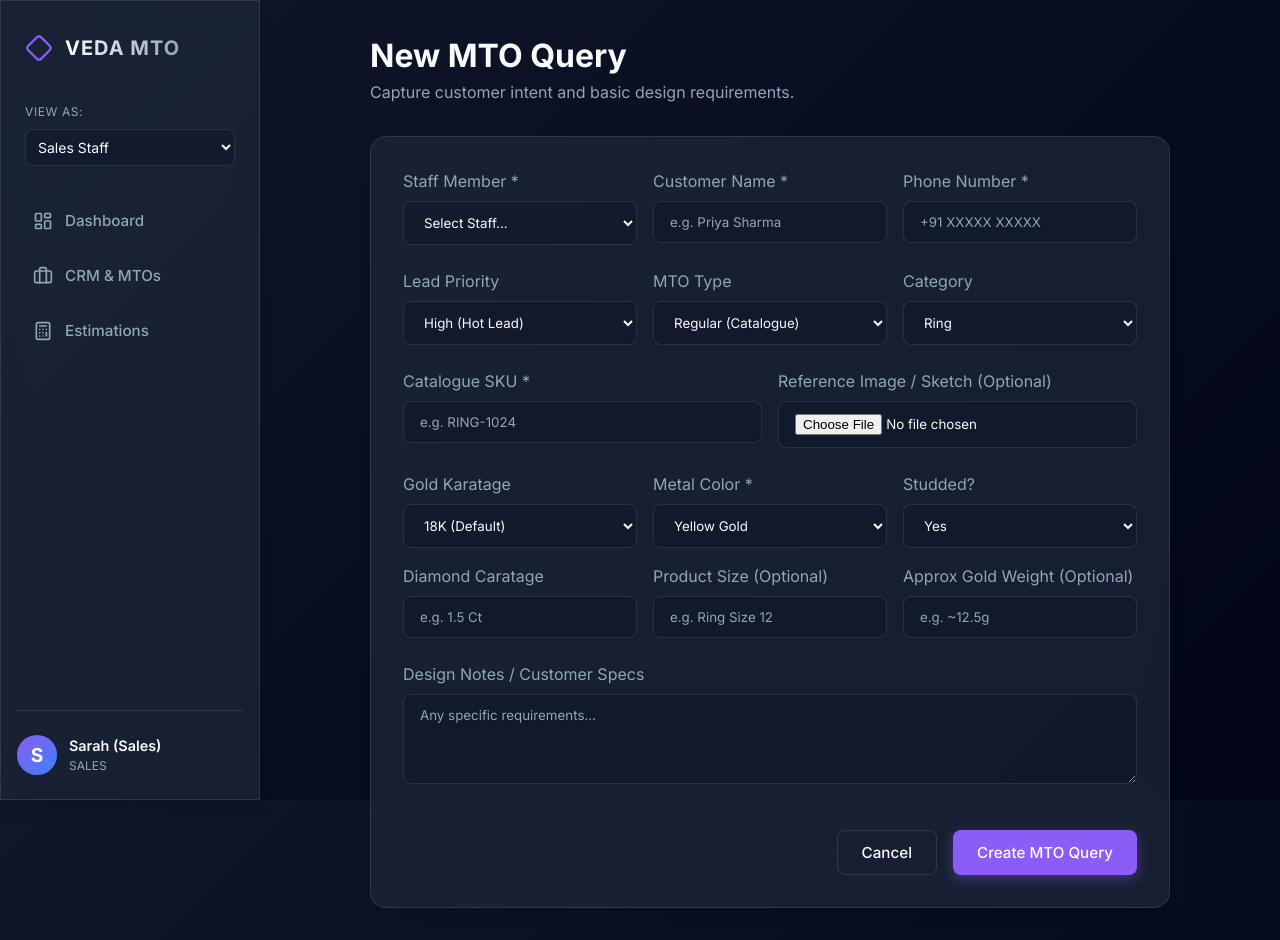
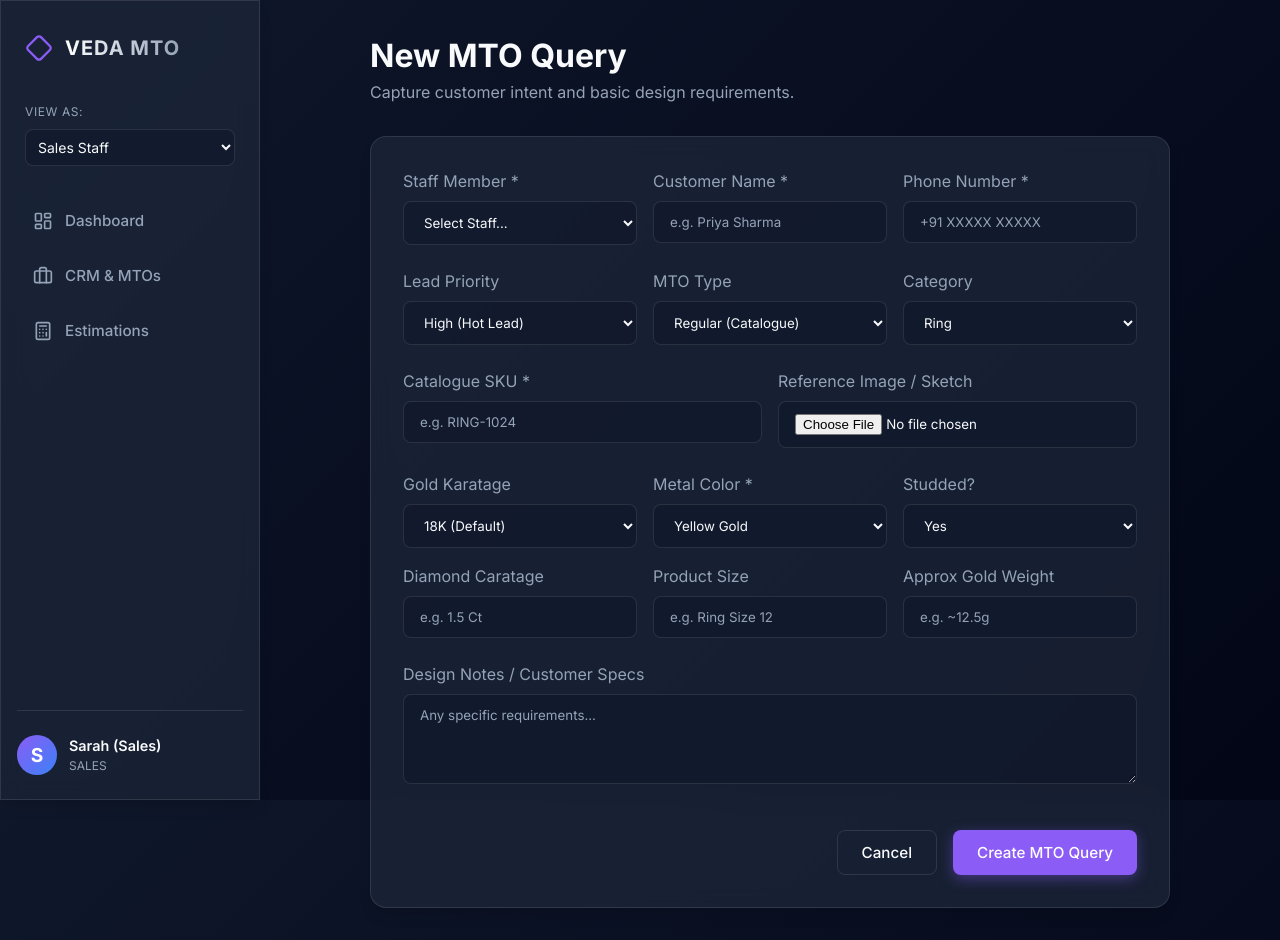
Before and after one commit to vinayakdalmia21/mto-tool, a Next.js app: page /mtos/create in a window 1280 px wide. Built offline with nearby package versions, Linux system fonts and the light colour scheme.

Commit message:
Remove optional tags from input labels to streamline form ui

```diff
--- a/src/app/mtos/create/page.tsx
+++ b/src/app/mtos/create/page.tsx
@@ -97,7 +97,7 @@ export default function CreateMtoPage() {
               </div>
             )}
             <div>
-              <label style={{ display: 'block', marginBottom: '0.5rem', color: 'var(--text-muted)' }}>Reference Image / Sketch (Optional)</label>
+              <label style={{ display: 'block', marginBottom: '0.5rem', color: 'var(--text-muted)' }}>Reference Image / Sketch</label>
               <input type="file" name="referenceImage" accept="image/*" />
             </div>
           </div>
@@ -136,11 +136,11 @@ export default function CreateMtoPage() {
             )}
             <div>
               <input type="hidden" name="metalType" value="GOLD" />
-              <label style={{ display: 'block', marginBottom: '0.5rem', color: 'var(--text-muted)' }}>Product Size (Optional)</label>
+              <label style={{ display: 'block', marginBottom: '0.5rem', color: 'var(--text-muted)' }}>Product Size</label>
               <input name="size" placeholder="e.g. Ring Size 12" />
             </div>
             <div>
-              <label style={{ display: 'block', marginBottom: '0.5rem', color: 'var(--text-muted)' }}>Approx Gold Weight (Optional)</label>
+              <label style={{ display: 'block', marginBottom: '0.5rem', color: 'var(--text-muted)' }}>Approx Gold Weight</label>
               <input name="goldWeight" placeholder="e.g. ~12.5g" />
             </div>
           </div>
```
